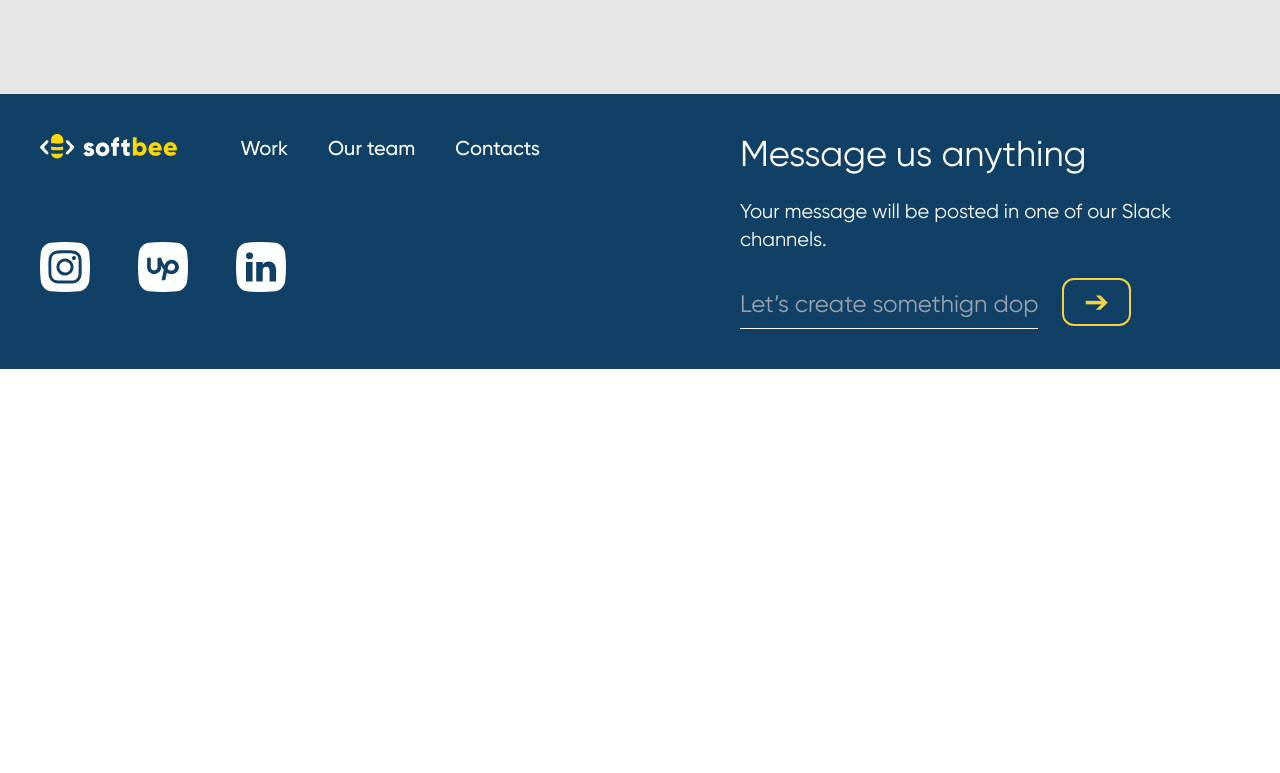
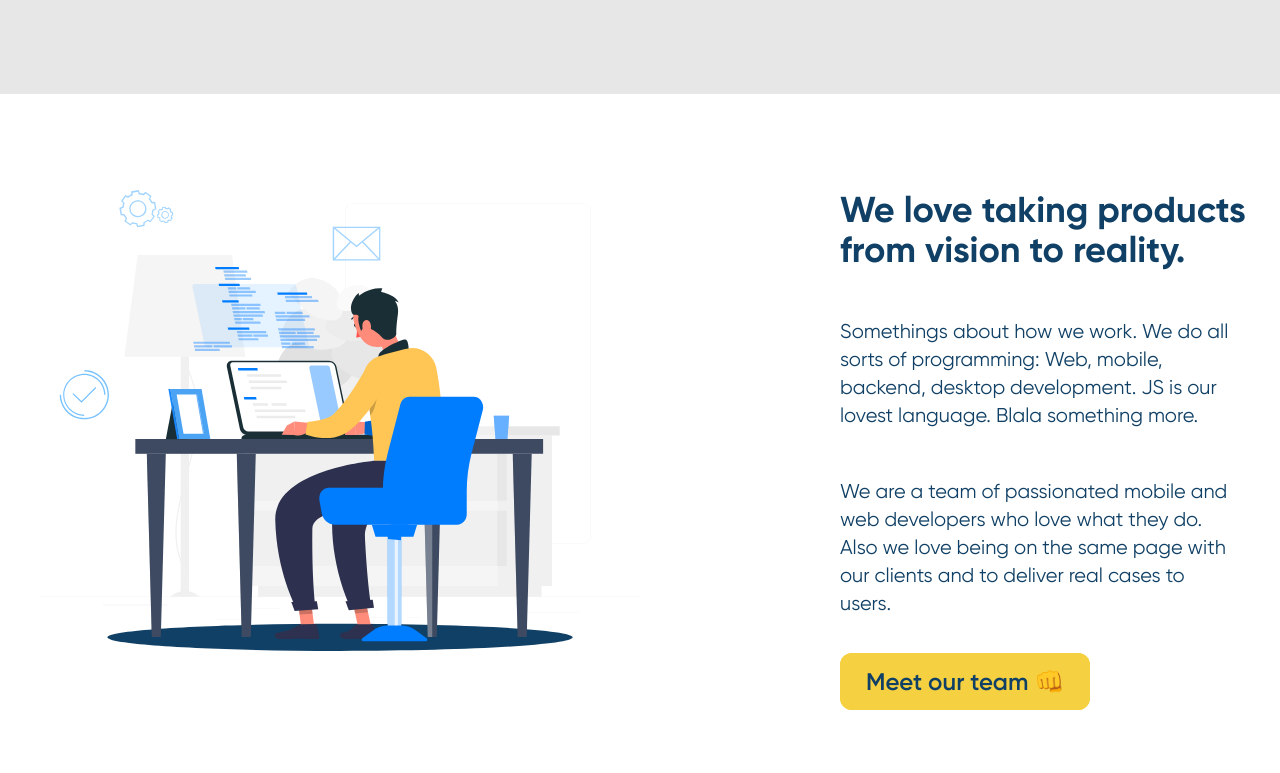
Before and after one commit to extrem7/softbee.vue, a Vue app: page / in a window 1280 px wide. Shown: the part 1527-2300 px from the top of the page. Before the commit the page ends 1896 px from the top, so only its background shows below. Built offline with nearby package versions, Linux system fonts and the light colour scheme.

Commit message:
feat: create-section  'we love taking products'

```diff
--- a/src/pages/HomePage/HomePage.vue
+++ b/src/pages/HomePage/HomePage.vue
@@ -1,6 +1,7 @@
 <script setup lang="ts">
 import { SMenu, SFooter } from '~/shared/ui/layout'
 import menuImage from '~/shared/assets/menuImage.svg'
+import pcTable from '~/shared/assets/pcTable.svg'
 import { SButton, SDashboard } from '~/shared/ui'
 </script>
 
@@ -31,5 +32,28 @@ import { SButton, SDashboard } from '~/shared/ui'
   >
     <SDashboard />
   </div>
+  <div class="py-24">
+    <div class="container grid order-last grid-cols-12 mx-auto">
+      <div class="col-start-9 col-end-13 self-center">
+        <h1 class="w-[415px] text-4xl font-bold text-[#104065]">
+          We love taking products from vision to reality.
+        </h1>
+        <p class="my-12 text-xl text-[#104065]">
+          Somethings about how we work. We do all sorts of programming: Web,
+          mobile, backend, desktop development. JS is our lovest language. Blala
+          something more.
+        </p>
+        <p class="mb-12 text-xl text-[#104065]">
+          We are a team of passionated mobile and web developers who love what
+          they do. Also we love being on the same page with our clients and to
+          deliver real cases to users.
+        </p>
+        <SButton>Meet our team 👊</SButton>
+      </div>
+      <div class="order-first col-start-1 col-end-7">
+        <img :src="pcTable" />
+      </div>
+    </div>
+  </div>
   <SFooter />
 </template>
--- a/src/shared/ui/layout/SMobileCase.vue
+++ b/src/shared/ui/layout/SMobileCase.vue
@@ -22,3 +22,5 @@ defineProps({
     </div>
   </div>
 </template>
+
+})
```
Also changed, not shown: src/shared/assets/pcTable.svg (added).
